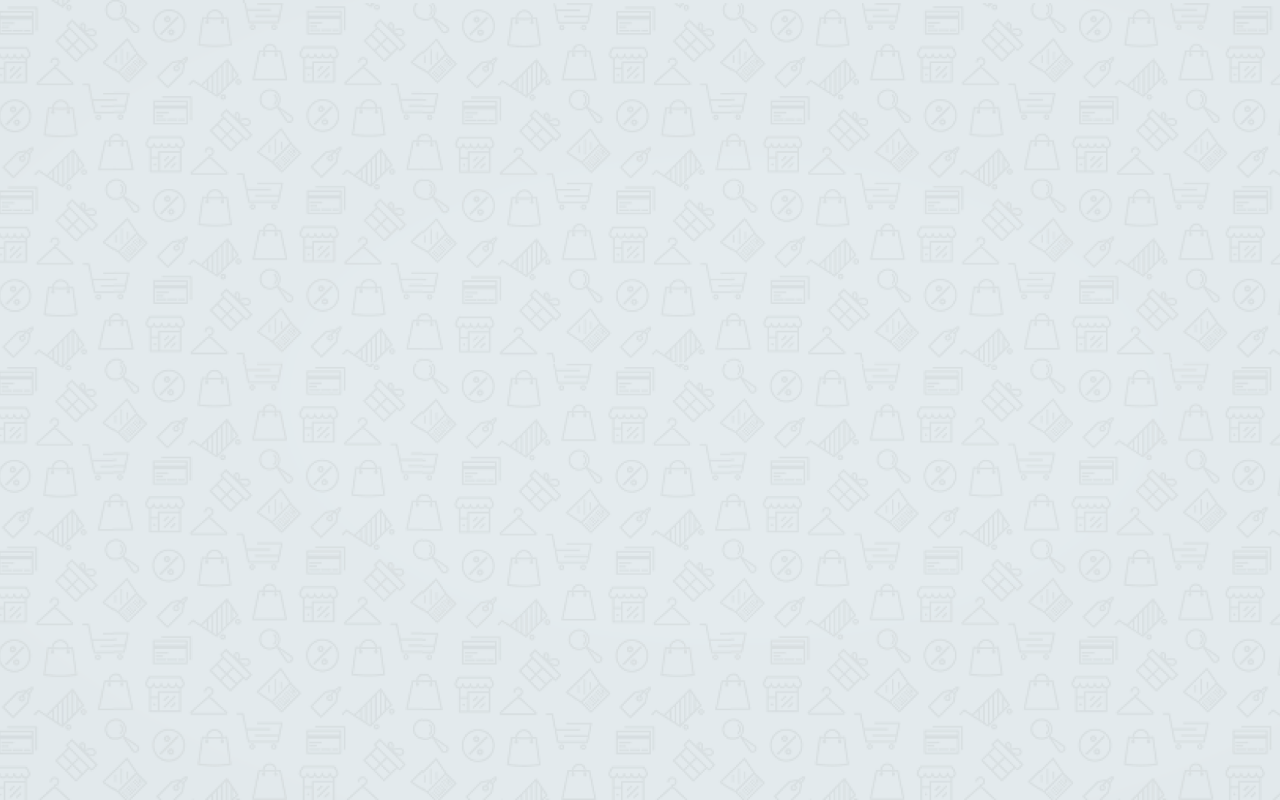
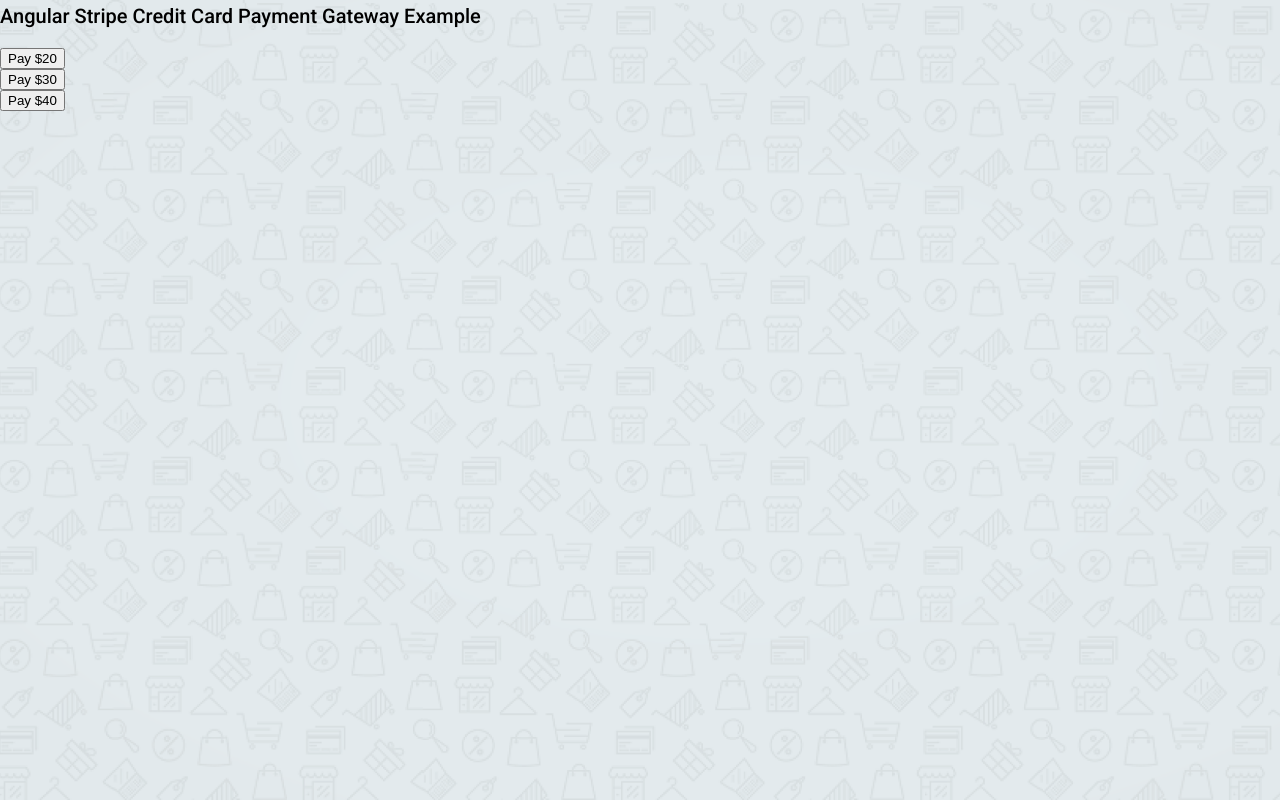
Before and after one commit to anviiiijain/e-commerce-frontend, an Angular app: page /checkout in a window 1280 px wide. Before the commit this address led to /. Built offline with nearby package versions, Linux system fonts and the light colour scheme.

Commit message:
AK - added payment gateway

```diff
--- a/src/app/app-routing.module.ts
+++ b/src/app/app-routing.module.ts
@@ -7,6 +7,7 @@
 import { ProductDetailsComponent } from "./user/pages/product-details/product-details.component";
 import { CartComponent } from "./user/pages/cart/cart.component";
 import {HomepageComponent} from "./user/pages/homepage/homepage.component"
+import { CheckoutComponent } from './user/pages/checkout/checkout.component';
 
 const routes: Routes = [
   {
@@ -37,6 +38,10 @@
     path:'homepage',
     component: HomepageComponent
   },
+  {
+    path:'checkout',
+    component: CheckoutComponent
+  },
 ];
 
 @NgModule({
--- /dev/null
+++ b/src/app/user/pages/checkout/checkout.component.html
@@ -0,0 +1,14 @@
+<div class="container">
+
+    <h2 class="mb-5">Angular Stripe Credit Card Payment Gateway Example</h2>
+
+    <div class="col-md-4 mb-3">
+        <button (click)="checkout(20)" class="btn btn-primary btn-block">Pay $20</button>
+    </div>
+    <div class="col-md-4 mb-3">
+        <button (click)="checkout(30)" class="btn btn-primary btn-block">Pay $30</button>
+    </div>
+    <div class="col-md-4">
+        <button (click)="checkout(40)" class="btn btn-primary btn-block">Pay $40</button>
+    </div>
+</div>
--- /dev/null
+++ b/src/app/user/pages/checkout/checkout.component.ts
@@ -0,0 +1,56 @@
+import { Component, OnInit } from '@angular/core';
+
+@Component({
+  selector: 'app-checkout',
+  templateUrl: './checkout.component.html',
+  styleUrls: ['./checkout.component.scss']
+})
+export class CheckoutComponent implements OnInit {
+
+  strikeCheckout: any = null;
+
+  constructor() { }
+
+  ngOnInit() {
+    this.stripePaymentGateway();
+  }
+
+  checkout(amount: number) {
+    const strikeCheckout = (<any>window).StripeCheckout.configure({
+      key: 'pk_test_51H7jhsFnqDkYLAYJdj5aMcS9QfZebNfuxkm8uatrjs58VF6V3fWbCGwGJ8YYOuBC3wpIF0CmCaT2GueuCAvTPZDJ00TKtb4nJT',
+      locale: 'auto',
+      token: function (stripeToken: any) {
+        console.log("broo", stripeToken)
+        alert('Stripe token generated!');
+      }
+    });
+
+    strikeCheckout.open({
+      name: 'RemoteStack',
+      description: 'Payment widgets',
+      amount: amount * 100
+    });
+  }
+
+  stripePaymentGateway() {
+    if (!window.document.getElementById('stripe-script')) {
+      const scr = window.document.createElement("script");
+      scr.id = "stripe-script";
+      scr.type = "text/javascript";
+      scr.src = "https://checkout.stripe.com/checkout.js";
+
+      scr.onload = () => {
+        this.strikeCheckout = (<any>window).StripeCheckout.configure({
+          key: 'pk_test_51H7jhsFnqDkYLAYJdj5aMcS9QfZebNfuxkm8uatrjs58VF6V3fWbCGwGJ8YYOuBC3wpIF0CmCaT2GueuCAvTPZDJ00TKtb4nJT',
+          locale: 'auto',
+          token: function (token: any) {
+            console.log("yooo", token)
+            alert('Payment via stripe successfull!');
+          }
+        });
+      }
+
+      window.document.body.appendChild(scr);
+    }
+  }
+}
--- a/src/app/user/pages/product-details/product-details.component.ts
+++ b/src/app/user/pages/product-details/product-details.component.ts
@@ -39,7 +39,6 @@
   addToCart(productId:string) {
     this._productService.addProductToCart(productId).subscribe(data => {
       // logic for animation based on code
-      console.log("cart dataaaa",data);
       let snackBarRef = this.snackbar.open("Added to Cart", 'Go to Cart', {
         duration: 3000
       })
--- a/src/app/user/user.module.ts
+++ b/src/app/user/user.module.ts
@@ -8,12 +8,14 @@
 import { BrowserAnimationsModule } from '@angular/platform-browser/animations';
 import {MatCardModule} from '@angular/material/card';
 import {MatSidenavModule} from '@angular/material/sidenav';
+import { CheckoutComponent } from './pages/checkout/checkout.component';
 
 
 @NgModule({
   declarations: [
 
-    HomepageComponent
+    HomepageComponent,
+        CheckoutComponent
   ],
   imports: [
     CommonModule,
--- a/src/index.html
+++ b/src/index.html
@@ -1,5 +1,6 @@
 <!doctype html>
 <html lang="en">
+
 <head>
   <meta charset="utf-8">
   <title>ECommerceFrontend</title>
@@ -15,7 +16,9 @@
 
 
 </head>
+
 <body class="mat-typography">
   <app-root></app-root>
 </body>
+
 </html>
```
Also changed, not shown: src/app/user/pages/checkout/checkout.component.scss (added), 1 other file (tests, documents, lock files or other folders).
